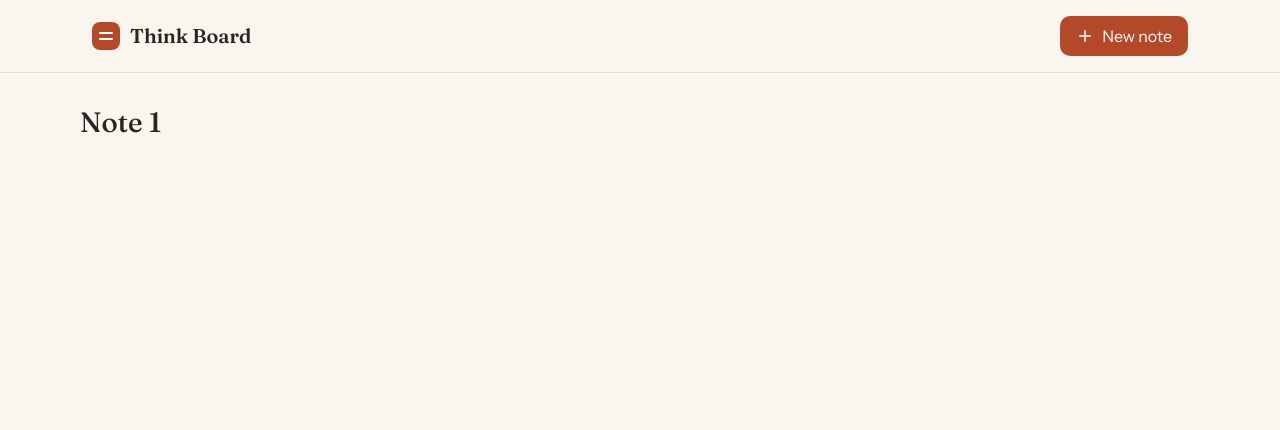
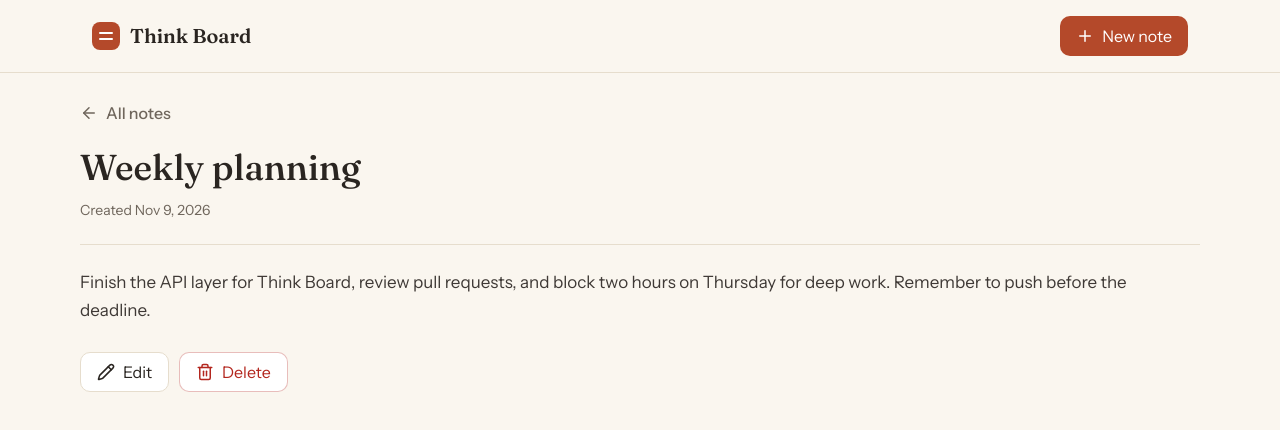
Before and after one commit to hmgolshani/think-board, a React (Vite) app: page /notes/1 in a window 1280 px wide. Shown: the top 430 px of the page. Built offline with nearby package versions, Linux system fonts and the light colour scheme.

Commit message:
note details page

```diff
--- /dev/null
+++ b/src/components/notes/NoteDetail.tsx
@@ -0,0 +1,47 @@
+import type {Note} from "../../types/note.ts";
+import {formatDate} from "../../utils/formatDate.ts";
+import Button from "../ui/Button.tsx";
+import {Pencil, Trash2} from "lucide-react";
+
+type NoteDetailProps = {
+    note: Note
+    onEdit: (note: Note) => void
+    onDelete: (note: Note) => void
+}
+const NoteDetail = ({note, onEdit, onDelete}: NoteDetailProps) => {
+    return (
+        <article>
+            <h1 className="mb-2.5 font-display text-3xl leading-tight font-medium sm:text-4xl"
+                dir="auto">
+                {note.title}
+            </h1>
+
+            <p className="text-sm text-muted">
+                Created {formatDate(note.createdAt)}
+                {note.updatedAt !== note.createdAt && ` · Updated ${formatDate(note.updatedAt)}`}
+            </p>
+
+            <div className="mt-6 border-t border-line pt-6 text-[17px] leading-relaxed whitespace-pre-wrap text-ink/90"
+                 dir="auto">{note.content}
+            </div>
+
+            <div className="mt-7 flex flex-col gap-2.5 sm:flex-row">
+                <Button variant={"secondary"}
+                        icon={<Pencil size={18} aria-hidden="true"/>}
+                        onClick={() => onEdit(note)}
+                >
+                Edit
+                </Button>
+
+                <Button variant={"dangerOutline"}
+                        icon={<Trash2 size={18} aria-hidden="true"/>}
+                        onClick={() => onDelete(note)}>
+                Delete
+                </Button>
+
+            </div>
+        </article>
+    );
+};
+
+export default NoteDetail;
--- a/src/pages/NoteDetailPage.tsx
+++ b/src/pages/NoteDetailPage.tsx
@@ -1,11 +1,49 @@
-import {useParams} from "react-router-dom";
+import {Link, useNavigate, useParams} from "react-router-dom";
+import type {Note} from "../types/note.ts";
+import {ArrowLeft, FileText} from "lucide-react";
+import {useNote} from "../hooks/useNote.ts";
+import NoteDetail from "../components/notes/NoteDetail.tsx";
+import EmptyState from "../components/ui/EmptyState.tsx";
+import Button from "../components/ui/Button.tsx";
 
-const NoteDetailPage = () => {
-    const {id}  = useParams()
+type NoteDetailPageProps = {
+    onEdit: (note: Note) => void;
+    onDelete: (note: Note) => void;
+}
+
+const NoteDetailPage = ({onEdit, onDelete}: NoteDetailPageProps) => {
+    const {id} = useParams()
+    const navigate = useNavigate();
+    const {notes} = useNote();
+
+    const note = notes.find((note) => note.id === id);
 
     return (
         <main className="mx-auto max-w-6xl px-7 py-7 lg:px-4">
-            <h2 className="font-display text-[28px] font-medium">Note {id}</h2>
+            <Link to="/"
+                  className="mb-5 inline-flex items-center gap-2 font-medium text-muted hover:text-ink"
+            >
+                <ArrowLeft size={18} aria-hidden="true"/>
+                All notes
+            </Link>
+
+            {note ?
+                (<NoteDetail note={note} onEdit={onEdit} onDelete={onDelete}/>) :
+                (
+                    <EmptyState icon={<FileText size={28} aria-hidden="true"/>}
+                                title="Note not found"
+                                description="This note may have been deleted, or the link is wrong"
+                                action={
+                                    <Button variant="secondary" onClick={() => navigate("/")}>
+                                        Back to all notes
+                                    </Button>
+                                }
+                    />
+                )
+
+            }
+
+
         </main>
     );
 };
```
